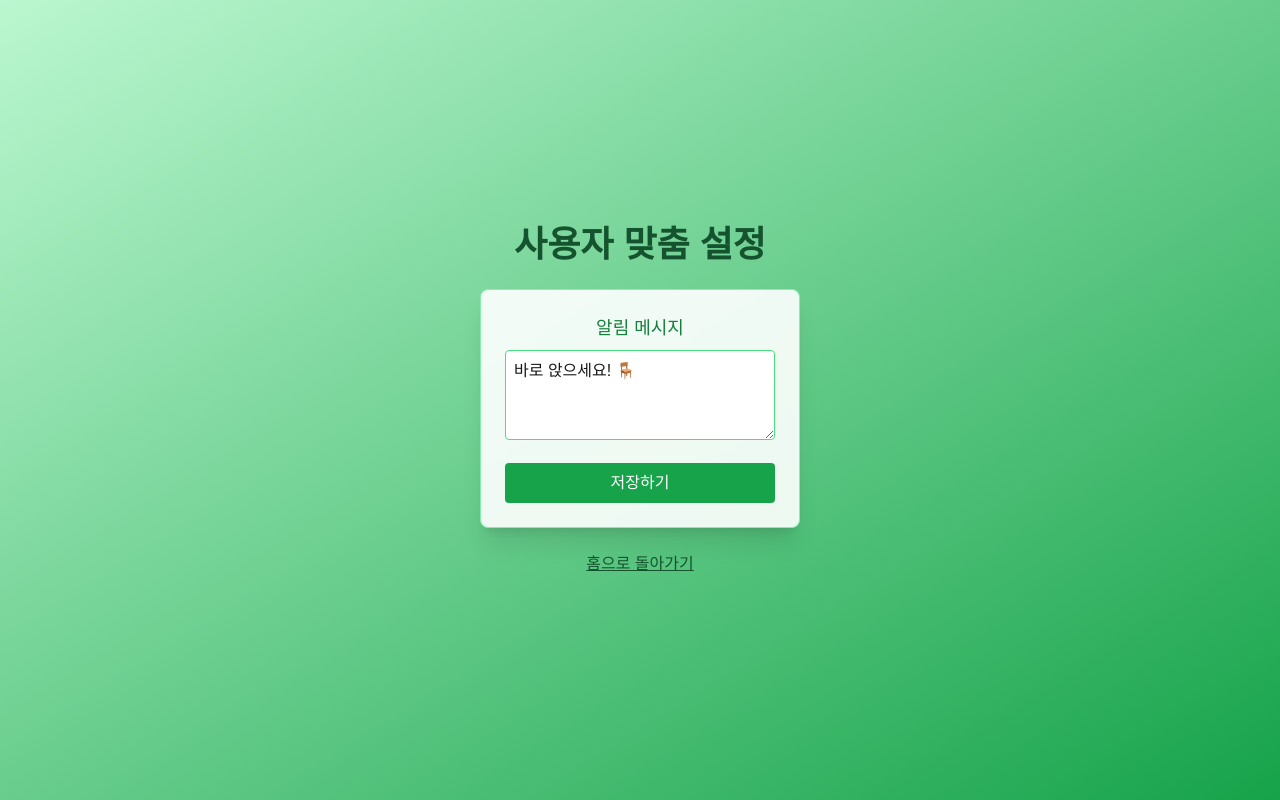
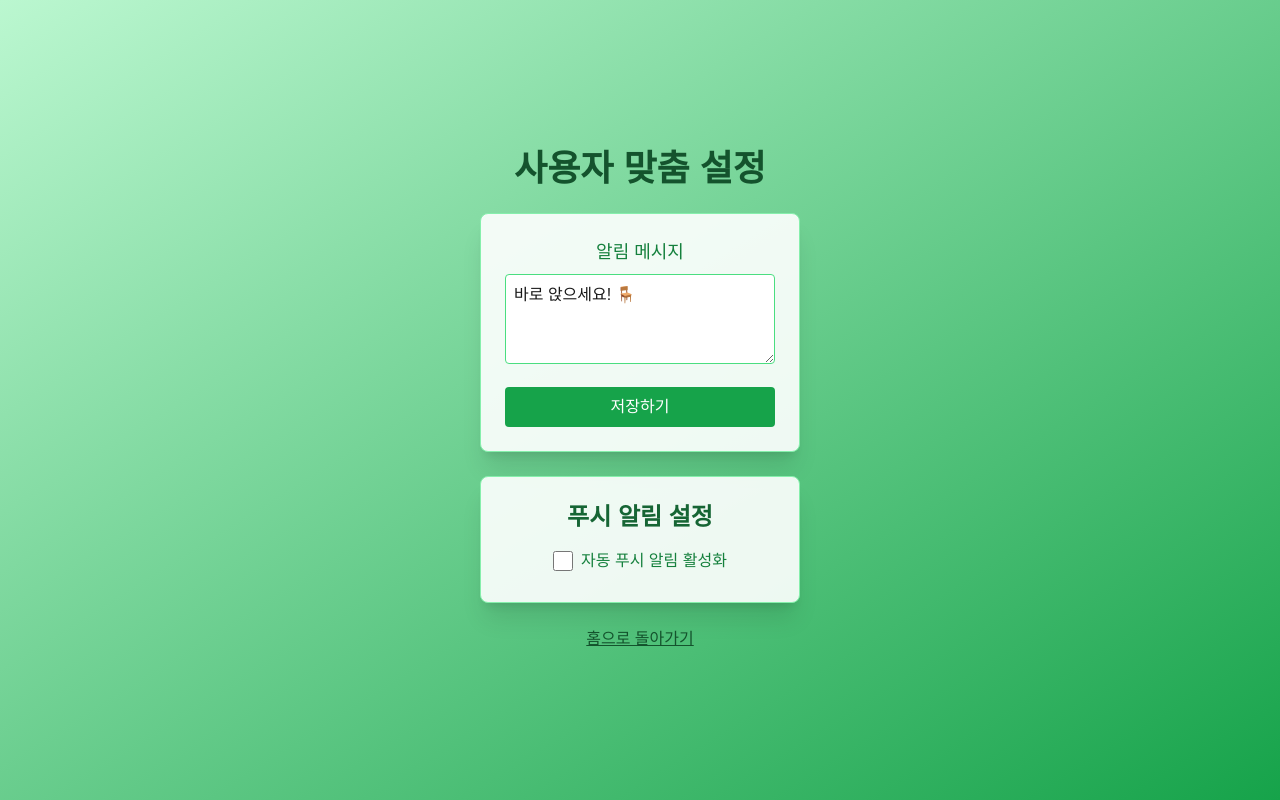
Before and after one commit to chae-chae/Spine-Fairy, a Next.js app: page /settings in a window 1280 px wide. Built offline with nearby package versions, Linux system fonts and the light colour scheme.

Commit message:
add PushNotificationSettings

```diff
--- /dev/null
+++ b/app/components/PushNotificationSettings.tsx
@@ -0,0 +1,41 @@
+"use client";
+import { useState, useEffect } from "react";
+
+export default function PushNotificationSettings() {
+  const [autoPush, setAutoPush] = useState(false);
+
+  useEffect(() => {
+    const stored = localStorage.getItem("autoPushNotification");
+    if (stored !== null) {
+      setAutoPush(JSON.parse(stored));
+    }
+  }, []);
+
+  const toggleAutoPush = async () => {
+    const newValue = !autoPush;
+    setAutoPush(newValue);
+    localStorage.setItem("autoPushNotification", JSON.stringify(newValue));
+
+    // 만약 활성화하면 자동으로 권한 요청
+    if (newValue && Notification.permission !== "granted") {
+      const permission = await Notification.requestPermission();
+      console.log("Notification permission after toggle:", permission);
+    }
+  };
+
+  return (
+    <div className="mt-4">
+      <label className="inline-flex items-center">
+        <input
+          type="checkbox"
+          checked={autoPush}
+          onChange={toggleAutoPush}
+          className="form-checkbox h-5 w-5 text-green-600"
+        />
+        <span className="ml-2 text-green-700 dark:text-green-200">
+          자동 푸시 알림 활성화
+        </span>
+      </label>
+    </div>
+  );
+}
--- a/app/components/TimerCard.tsx
+++ b/app/components/TimerCard.tsx
@@ -17,6 +17,21 @@ export default function TimerCard() {
       }, 1000);
     } else if (secondsLeft === 0) {
       setShowModal(true);
+
+      // 자동 푸시 알림 활성화 옵션 확인
+      const autoPush = localStorage.getItem("autoPushNotification");
+      if (autoPush && JSON.parse(autoPush) === true) {
+        if (Notification.permission === "granted") {
+          navigator.serviceWorker.getRegistration().then((registration) => {
+            if (registration) {
+              registration.showNotification("Spine Fairy 푸시 알림", {
+                body: "타이머 종료: 올바른 자세를 유지하세요!",
+                icon: "/icon.png", // 아이콘 경로 확인
+              });
+            }
+          });
+        }
+      }
     }
     return () => {
       if (timer) {
@@ -54,7 +69,8 @@ export default function TimerCard() {
     setIsPaused(false);
   };
 
-  // 자세 피드백 기록 함수
+  // 기존 자세 피드백 기록 함수 등은 그대로 유지
+
   const recordFeedback = (feedback: "correct" | "incorrect") => {
     const now = new Date().toISOString();
     const feedbackEntry = { time: now, feedback };
@@ -82,7 +98,7 @@ export default function TimerCard() {
       />
       <button
         onClick={startTimer}
-        className="mt-4 w-full bg-green-600 text-white py-2 rounded hover:bg-green-700 transition-transform duration-300 hover:scale-105"
+        className="mt-4 w-full bg-green-600 text-white py-2 rounded hover:bg-green-700 transition-transform duration-300"
       >
         설정하기
       </button>
@@ -98,21 +114,21 @@ export default function TimerCard() {
             {!isPaused ? (
               <button
                 onClick={pauseTimer}
-                className="px-4 py-2 bg-yellow-500 text-white rounded hover:bg-yellow-600 transition-transform duration-300 hover:scale-105"
+                className="px-4 py-2 bg-yellow-500 text-white rounded hover:bg-yellow-600 transition-transform duration-300"
               >
                 일시정지
               </button>
             ) : (
               <button
                 onClick={resumeTimer}
-                className="px-4 py-2 bg-blue-500 text-white rounded hover:bg-blue-600 transition-transform duration-300 hover:scale-105"
+                className="px-4 py-2 bg-blue-500 text-white rounded hover:bg-blue-600 transition-transform duration-300"
               >
                 재시작
               </button>
             )}
             <button
               onClick={resetTimer}
-              className="px-4 py-2 bg-red-500 text-white rounded hover:bg-red-600 transition-transform duration-300 hover:scale-105"
+              className="px-4 py-2 bg-red-500 text-white rounded hover:bg-red-600 transition-transform duration-300"
             >
               리셋
             </button>
@@ -132,25 +148,25 @@ export default function TimerCard() {
             <div className="mt-4 flex flex-wrap justify-center gap-4">
               <button
                 onClick={() => recordFeedback("correct")}
-                className="px-4 py-2 bg-green-600 text-white rounded hover:bg-green-700 transition-transform duration-300 hover:scale-105"
+                className="px-4 py-2 bg-green-600 text-white rounded hover:bg-green-700 transition-transform duration-300"
               >
                 네, 잘했어요
               </button>
               <button
                 onClick={() => recordFeedback("incorrect")}
-                className="px-4 py-2 bg-red-600 text-white rounded hover:bg-red-700 transition-transform duration-300 hover:scale-105"
+                className="px-4 py-2 bg-red-600 text-white rounded hover:bg-red-700 transition-transform duration-300"
               >
                 아니요
               </button>
               <button
                 onClick={snoozeTimer}
-                className="px-4 py-2 bg-blue-600 text-white rounded hover:bg-blue-700 transition-transform duration-300 hover:scale-105"
+                className="px-4 py-2 bg-blue-600 text-white rounded hover:bg-blue-700 transition-transform duration-300"
               >
                 스누즈
               </button>
               <button
                 onClick={() => setShowModal(false)}
-                className="px-4 py-2 bg-gray-600 text-white rounded hover:bg-gray-700 transition-transform duration-300 hover:scale-105"
+                className="px-4 py-2 bg-gray-600 text-white rounded hover:bg-gray-700 transition-transform duration-300"
               >
                 닫기
               </button>
--- a/app/settings/page.tsx
+++ b/app/settings/page.tsx
@@ -2,6 +2,7 @@
 
 import { useState, useEffect } from "react";
 import Link from "next/link";
+import PushNotificationSettings from "../components/PushNotificationSettings";
 
 export default function SettingsPage() {
   const [customMessage, setCustomMessage] = useState("");
@@ -30,19 +31,20 @@ export default function SettingsPage() {
   };
 
   return (
-    <main className="min-h-screen flex flex-col items-center justify-center bg-gradient-to-br from-green-200 to-green-600 p-6">
-      <h1 className="text-4xl font-bold text-green-900 mb-6">
+    <main className="min-h-screen flex flex-col items-center justify-center bg-gradient-to-br from-green-200 to-green-600 p-6 dark:from-green-900 dark:to-green-800">
+      <h1 className="text-4xl font-bold text-green-900 mb-6 dark:text-green-100">
         사용자 맞춤 설정
       </h1>
 
-      <div className="bg-white bg-opacity-90 p-6 rounded-lg shadow-xl w-80 text-center border border-green-300">
-        <label className="block text-lg font-medium text-green-700 mb-2">
+      {/* 알림 메시지 설정 섹션 */}
+      <div className="bg-white bg-opacity-90 p-6 rounded-lg shadow-xl w-80 text-center border border-green-300 dark:bg-green-800 dark:border-green-600">
+        <label className="block text-lg font-medium text-green-700 mb-2 dark:text-green-200">
           알림 메시지
         </label>
         <textarea
           value={customMessage}
           onChange={(e) => setCustomMessage(e.target.value)}
-          className="w-full p-2 border border-green-400 rounded focus:outline-none focus:ring-2 focus:ring-green-500"
+          className="w-full p-2 border border-green-400 rounded focus:outline-none focus:ring-2 focus:ring-green-500 dark:bg-green-700 dark:text-green-100 dark:border-green-600"
           rows={3}
         />
         <button
@@ -53,9 +55,17 @@ export default function SettingsPage() {
         </button>
       </div>
 
+      {/* 푸시 알림 설정 섹션 */}
+      <div className="mt-6 bg-white bg-opacity-90 p-6 rounded-lg shadow-xl w-80 text-center border border-green-300 dark:bg-green-800 dark:border-green-600">
+        <h2 className="text-2xl font-semibold text-green-800 dark:text-green-200 mb-4">
+          푸시 알림 설정
+        </h2>
+        <PushNotificationSettings />
+      </div>
+
       <div className="mt-6">
         <Link href="/">
-          <span className="text-green-900 underline cursor-pointer">
+          <span className="text-green-900 dark:text-green-100 underline cursor-pointer">
             홈으로 돌아가기
           </span>
         </Link>
```
